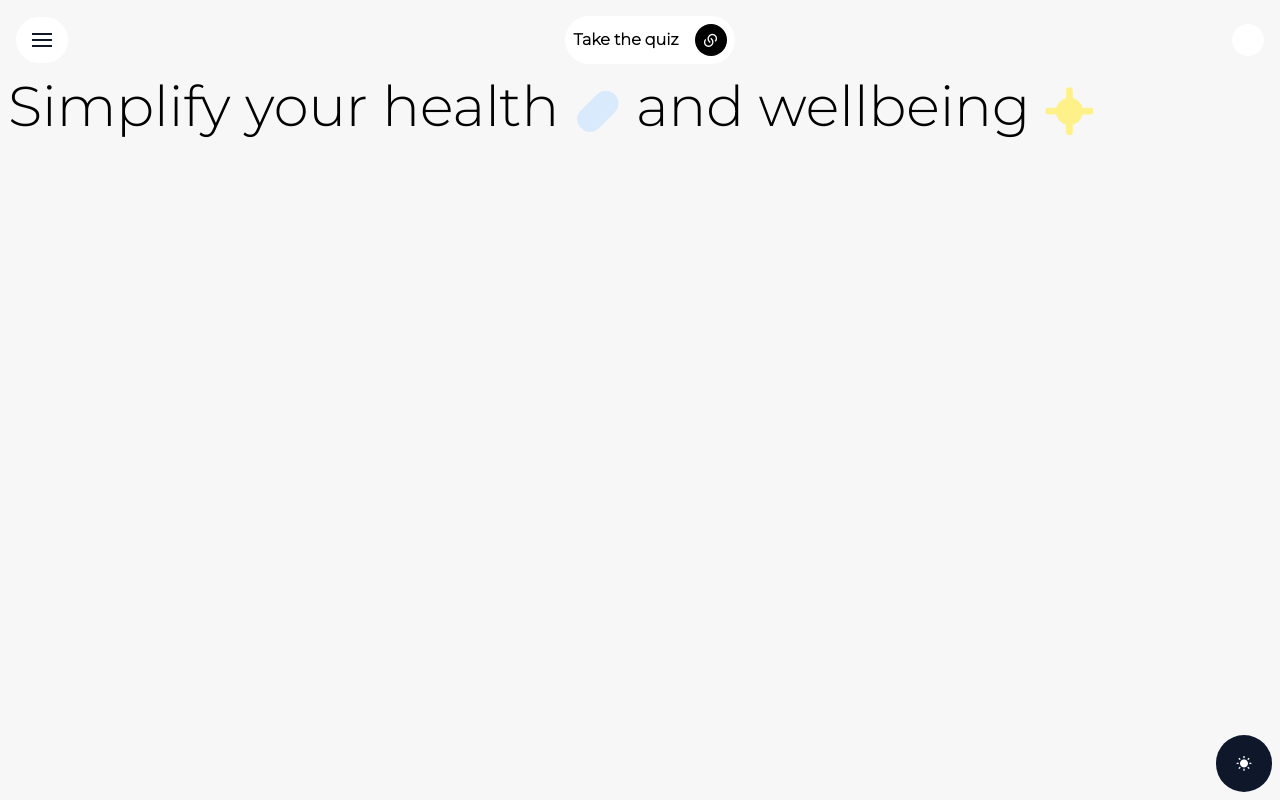
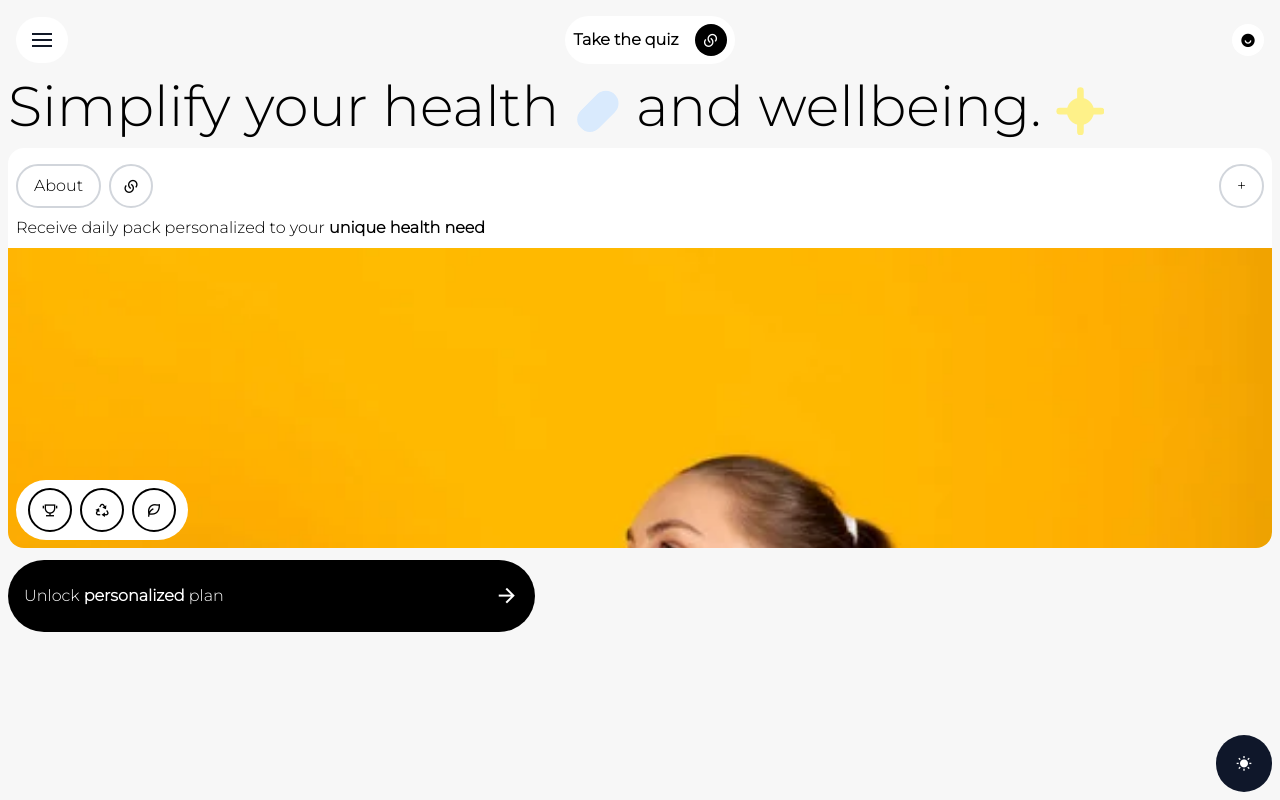
Before and after one commit to Lucas-Huerta/tailwind-Tp4, a website: page src/index.html in a window 1280 px wide. Drawn offline with nearby package versions, Linux system fonts and the light colour scheme.

Commit message:
[ADD] last section

```diff
--- a/src/index.html
+++ b/src/index.html
@@ -33,6 +33,7 @@
             </div>
 
             <div class="flex items-center bg-white w-8 h-8 rounded-full p-2 justify-between">
+                <i class="ri-user-smile-fill"></i>
             </div>
         </div>
 
@@ -42,13 +43,47 @@
                 <svg class="w-12 h-12 rotate-45 inline" viewBox="0 0 35.4113 67.2004" fill="none" xmlns="http://www.w3.org/2000/svg">
                     <rect x="0.255737" y="0.52829" width="35.4113" height="67.2004" rx="17.7057" fill="#D9EAFD"/>
                 </svg>
-                and wellbeing
+                and wellbeing.
                 <svg  class="w-12 h-12 inline" viewBox="0 0 70.7011 70.7011" fill="none" xmlns="http://www.w3.org/2000/svg">
                     <rect x="0.61084" y="30.7361" width="70.7011" height="9.79788" rx="4.89894" fill="#FEF189"/>
                     <rect x="40.8604" y="0.533691" width="70.7011" height="9.79788" rx="4.89894" transform="rotate(90 40.8604 0.533691)" fill="#FEF189"/>
                     <rect x="15.977" y="15.8999" width="39.9687" height="39.9687" rx="19.9844" fill="#FEF189"/>
                 </svg>
             </h1>
+        </div>
+
+        <div class="flex flex-col gap-2 bg-white pt-4 mx-2 rounded-4xl h-3/6">
+            <div class="flex justify-between items-center mx-2">
+                <div class="flex gap-2 items-center">
+                    <p class="py-2 px-4 border-2 border-gray-300 rounded-full">
+                        About
+                    </p>
+                    <i class="ri-links-fill rounded-full py-2 px-3 border-2 border-gray-300 dark:bg-activeColorDark text-black flex items-center"></i>
+                </div>
+                <p class="py-2 px-4 border-2 border-gray-300 rounded-full">
+                    +
+                </p>
+            </div>
+            <p class="mx-2">
+                Receive daily pack personalized to your <span class="font-bold">unique health need</span>
+            </p>
+
+            <div class="h-full bg-drink bg-cover rounded-b-4xl flex flex-col items-start justify-end">
+                <div class="px-3 py-2 bg-white flex gap-2 rounded-full mb-2 ml-2">
+                    <i class="ri-trophy-line py-2 px-3 border-2 border-black rounded-full"></i>
+                    <i class="ri-recycle-line py-2 px-3 border-2 border-black rounded-full"></i>
+                    <i class="ri-leaf-line py-2 px-3 border-2 border-black rounded-full"></i>
+                </div>
+            </div>
+        </div>
+
+        <div class="mx-2 mt-3">
+            <button class="bg-black rounded-full py-5 px-4 text-white flex justify-between w-full md:w-5/12 items-center">
+                <p>
+                    Unlock <span class="font-bold">personalized</span> plan
+                </p>
+                <i class="ri-arrow-right-line text-2xl"></i>
+            </button>
         </div>
     </div>
 
--- a/tailwind.config.js
+++ b/tailwind.config.js
@@ -15,6 +15,9 @@ module.exports = {
       },
       fontSize: {
         mainTitle: '3.5rem',
+      },
+      backgroundImage: {
+        'drink': "url('./assets/imgDrink.jpeg')",
       }
     },
   },
```
Also changed, not shown: dist/assets/imgDrink.jpeg (added), dist/output.css.
